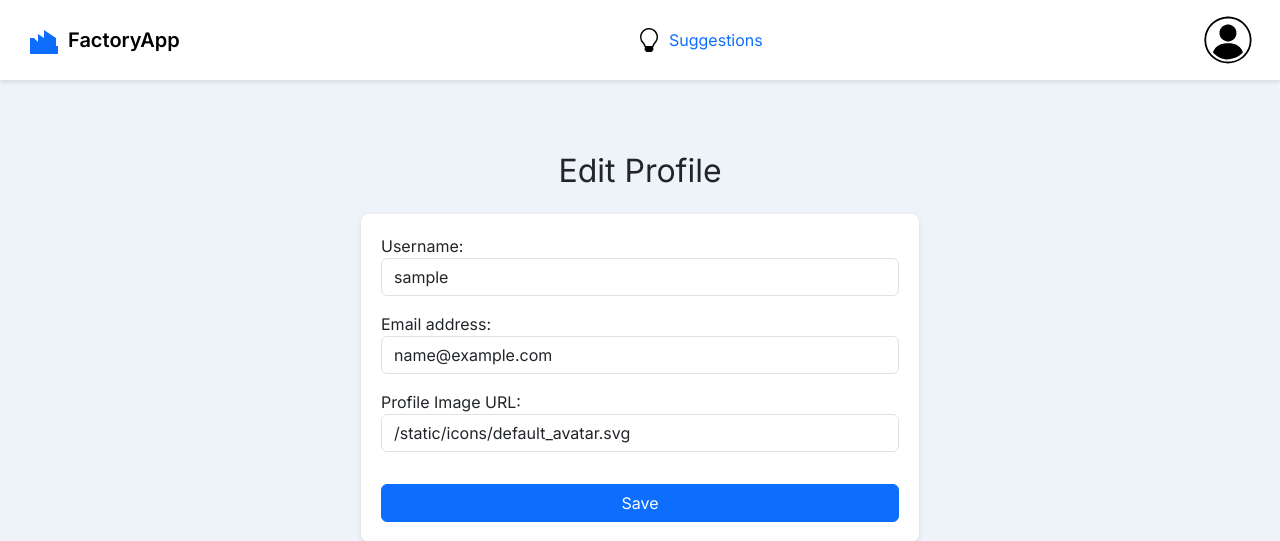
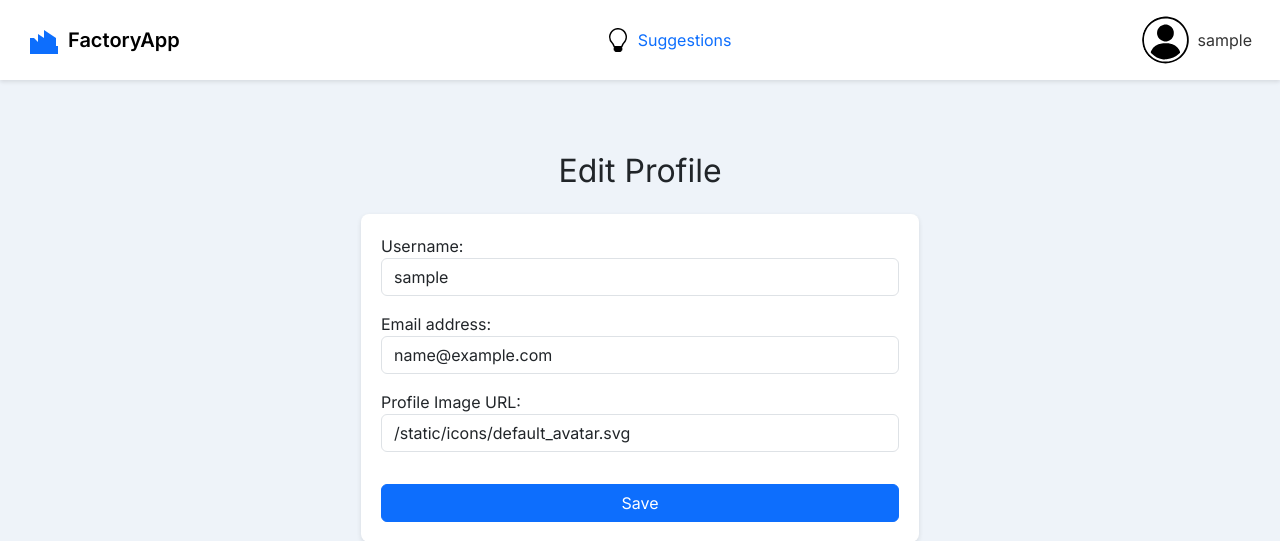
Before and after one commit to stanchev-dev/factory-app, a Django app: page /accounts/profile/edit/ in a window 1280 px wide. Shown: the top 541 px of the page. Run offline with Django 5.2, Linux system fonts and the light colour scheme; the visitor is signed in with stand-in values (Sample User, id 1).

Commit message:
feat: add user profile hover menu

```diff
--- a/static/css/style.css
+++ b/static/css/style.css
@@ -42,6 +42,20 @@ body {
   object-fit: cover;
 }
 
+.profile-link {
+  text-decoration: none;
+  color: #333333;
+}
+
+.profile-link:hover {
+  color: #333333;
+  text-decoration: none;
+}
+
+.profile-menu:hover .dropdown-menu {
+  display: block;
+}
+
 .navbar-nav .nav-link {
   color: #333333;
   padding: 10px 16px;
@@ -53,6 +67,7 @@ body {
 }
 
 .profile-dropdown {
+  background-color: #ffffff;
   border-radius: 8px;
   box-shadow: 0 4px 8px rgba(0, 0, 0, 0.1);
 }
--- a/templates/base.html
+++ b/templates/base.html
@@ -39,9 +39,10 @@
     </div>
     <div class="ms-auto d-flex align-items-center">
       {% if user.is_authenticated %}
-      <div class="dropdown">
-        <a href="#" class="d-flex align-items-center" id="profileDropdown" data-bs-toggle="dropdown" aria-expanded="false">
-          <img src="{{ user.profile_picture|default:DEFAULT_AVATAR_URL }}" alt="Avatar" class="profile-pic" title="{{ user.username }}" onerror="this.onerror=null;this.src='{{ DEFAULT_AVATAR_URL }}';">
+      <div class="dropdown profile-menu">
+        <a href="#" class="d-flex align-items-center profile-link" id="profileDropdown">
+          <img src="{{ user.profile_picture|default:DEFAULT_AVATAR_URL }}" alt="Avatar" class="profile-pic me-2" onerror="this.onerror=null;this.src='{{ DEFAULT_AVATAR_URL }}';">
+          <span>{{ user.username }}</span>
         </a>
         <ul class="dropdown-menu dropdown-menu-end profile-dropdown" aria-labelledby="profileDropdown">
           <li>
```
